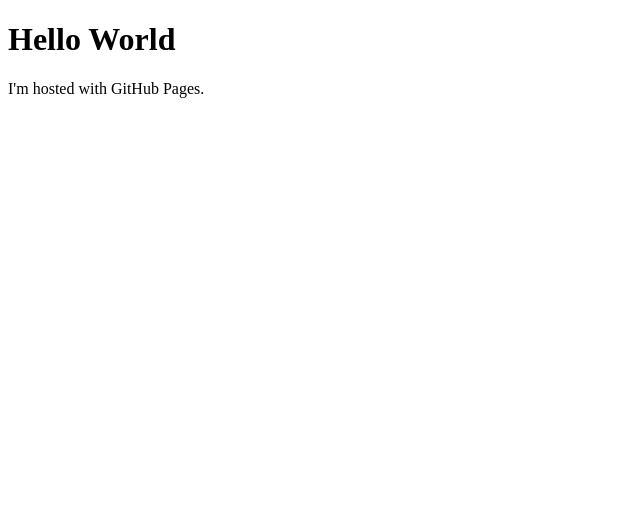
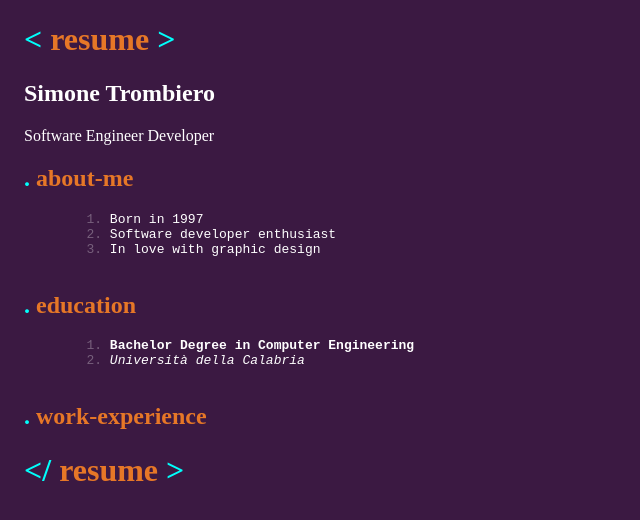
Before and after one commit to simonetrombiero/simonetrombiero.github.io, a plain HTML site: page index.html in a window 1280 px wide. Shown: the whole page, without its empty margins (0-640 px from the left). Drawn offline with Linux system fonts and the light colour scheme; a web font is replaced by a local one.

Commit message:
Update index.html

```diff
--- a/index.html
+++ b/index.html
@@ -1,7 +1,72 @@
 <!DOCTYPE html>
 <html>
-<body>
-<h1>Hello World</h1>
-<p>I'm hosted with GitHub Pages.</p>
+<link rel="preconnect" href="https://fonts.gstatic.com">
+<link href="https://fonts.googleapis.com/css2?family=Chivo Mono" rel="stylesheet">
+
+<body style="background-color:#3b1942; font-family: 'Chivo Mono' !important; color:white; padding-left: 1rem;">
+    <style type="text/css">
+        pre.code {
+            white-space: pre-wrap;
+        }
+
+        pre.code:before {
+            counter-reset: listing;
+        }
+
+        pre.code code {
+            counter-increment: listing;
+        }
+
+        pre.code code:before {
+            content: counter(listing) ". ";
+            width: 8em;
+            /* doesn't work */
+            padding-left: auto;
+            /* doesn't work */
+            margin-left: auto;
+            /* doesn't work */
+            text-align: right;
+            /* doesn't work */
+            opacity: 0.3;
+        }
+    </style>
+    <h1>
+        <span style="color:#00fffb">&lt;</span>
+        <span style="color:#e67727">resume</span>
+        <span style="color:#00fffb">&gt;</span>
+    </h1>
+
+    <h2>Simone Trombiero</h2>
+    <p> Software Engineer Developer</p>
+
+    <h2>
+        <span style="color:#00fffb">.</span>
+        <span style="color:#e67727">about-me</span>
+    </h2>
+    <pre class="code">
+        <code>Born in 1997</code>
+        <code>Software developer enthusiast</code>
+        <code>In love with graphic design</code>
+    </pre>
+
+    <h2>
+        <span style="color:#00fffb">.</span>
+        <span style="color:#e67727">education</span>
+    </h2>
+    <pre class="code">
+        <code><b>Bachelor Degree in Computer Engineering</b></code>
+        <code><i>Università della Calabria</i></code>
+    </pre>
+    <h2>
+        <span style="color:#00fffb">.</span>
+        <span style="color:#e67727">work-experience</span>
+    </h2>
+
+    <h1>
+        <span style="color:#00fffb">&lt;/</span>
+        <span style="color:#e67727">resume</span>
+        <span style="color:#00fffb">&gt;</span>
+    </h1>
 </body>
+
 </html>
```
